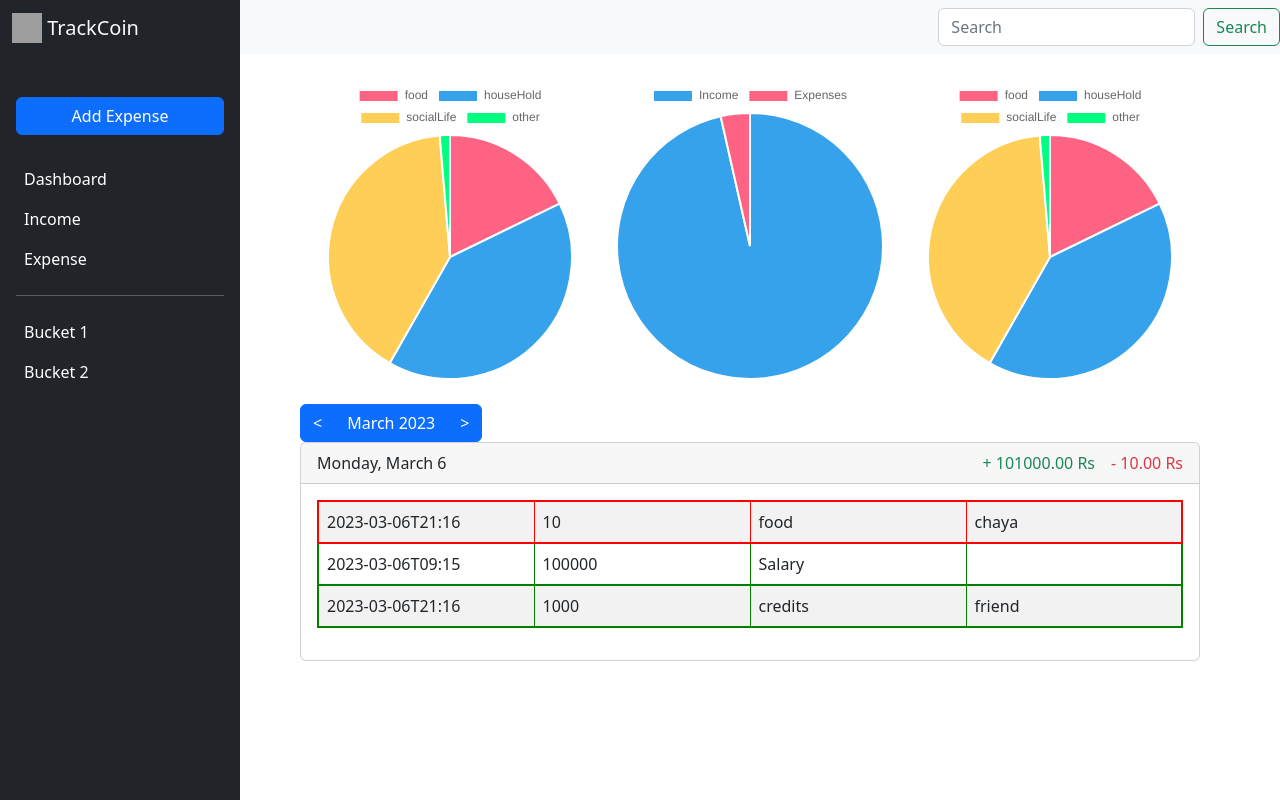
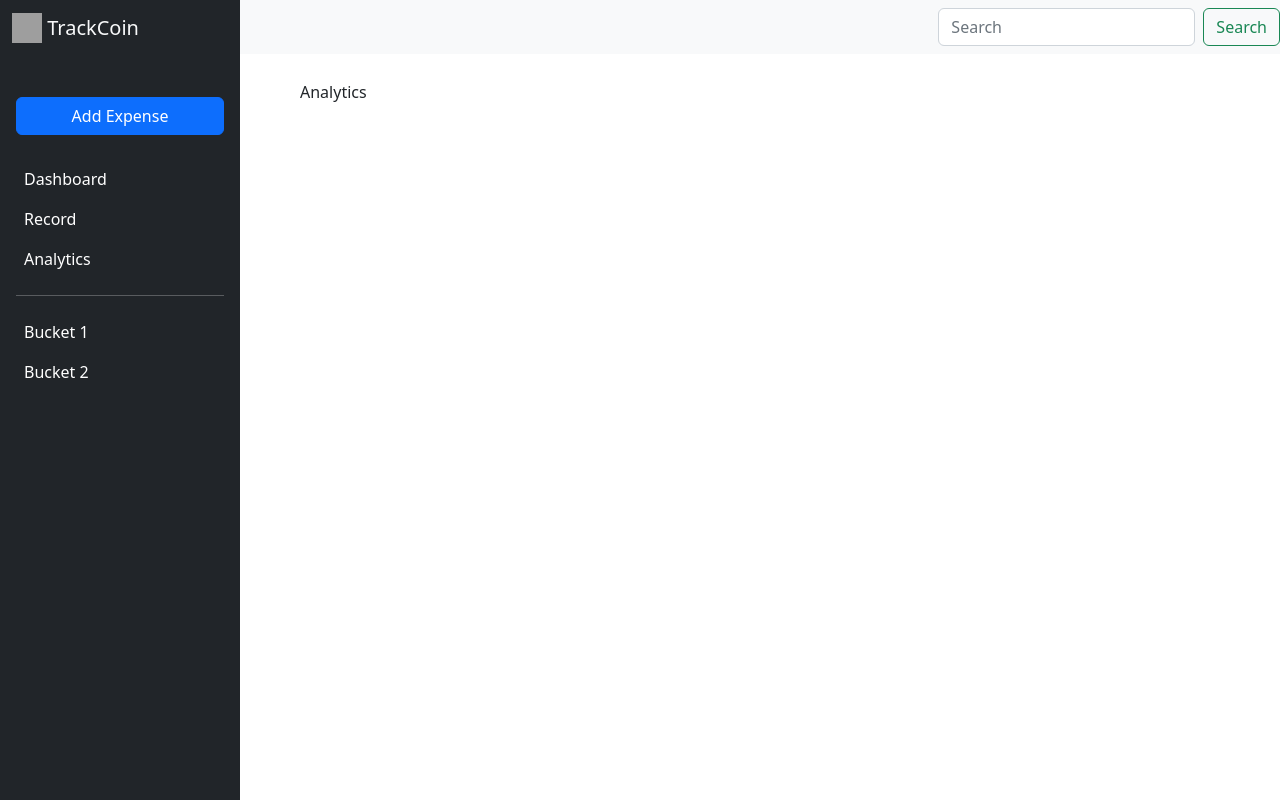
Before and after one commit to evin-wilson/expense-manager, a React (Create React App) app: page /analytics in a window 1280 px wide. Built offline with nearby package versions, Linux system fonts and the light colour scheme; grey boxes are pictures that could not be loaded.

Commit message:
added react-router-dom

```diff
--- a/package.json
+++ b/package.json
@@ -12,6 +12,7 @@
     "react-bootstrap": "^2.7.2",
     "react-chartjs-2": "^5.2.0",
     "react-dom": "^18.2.0",
+    "react-router-dom": "^6.10.0",
     "react-scripts": "5.0.1",
     "web-vitals": "^2.1.4"
   },
--- a/src/App.css
+++ b/src/App.css
@@ -1,38 +1,6 @@
-.App {
-  text-align: center;
+.content-wrapper {
+  width: 100%;
+  padding-left: 300px;
+  padding-right: 80px;
+  padding-top: 80px;
 }
-
-.App-logo {
-  height: 40vmin;
-  pointer-events: none;
-}
-
-@media (prefers-reduced-motion: no-preference) {
-  .App-logo {
-    animation: App-logo-spin infinite 20s linear;
-  }
-}
-
-.App-header {
-  background-color: #282c34;
-  min-height: 100vh;
-  display: flex;
-  flex-direction: column;
-  align-items: center;
-  justify-content: center;
-  font-size: calc(10px + 2vmin);
-  color: white;
-}
-
-.App-link {
-  color: #61dafb;
-}
-
-@keyframes App-logo-spin {
-  from {
-    transform: rotate(0deg);
-  }
-  to {
-    transform: rotate(360deg);
-  }
-}
--- a/src/App.js
+++ b/src/App.js
@@ -1,23 +1,26 @@
 import Navigations from './compontent/Navigations';
 import Home from './pages/Home';
 import { AppProvider } from './compontent/context/AppContext';
+import { BrowserRouter, Routes, Route } from 'react-router-dom';
+import Record from './pages/Record';
+import Analytics from './pages/Analytics';
+import './App.css';
 
 function App() {
   return (
     <AppProvider>
-      <div className='App'>
-        <Navigations />
-        <div
-          style={{
-            paddingLeft: '300px',
-            paddingRight: '80px',
-            paddingTop: '80px',
-            width: '100%',
-          }}
-        >
-          <Home />
+      <BrowserRouter>
+        <div className='App'>
+          <Navigations />
+          <div className='content-wrapper'>
+            <Routes>
+              <Route exact path='/' element={<Home />} />
+              <Route path='/record' element={<Record />} />
+              <Route path='/analytics' element={<Analytics />} />
+            </Routes>
+          </div>
         </div>
-      </div>
+      </BrowserRouter>
     </AppProvider>
   );
 }
--- a/src/compontent/RecordCard.jsx
+++ b/src/compontent/RecordCard.jsx
@@ -61,7 +61,7 @@ function RecordCard({ date, records }) {
                 onClick={() => handleRowClick(record)}
               >
                 <td style={{ width: '25%' }}>{record.date}</td>
-                <td style={{ width: '25%' }}>{record.amount}</td>
+                <td style={{ width: '25%' }}>{`${record.amount} Rs`}</td>
                 <td style={{ width: '25%' }}>{record.category}</td>
                 <td style={{ width: '25%' }}>{record.note}</td>
               </tr>
--- a/src/compontent/SideNavigation.jsx
+++ b/src/compontent/SideNavigation.jsx
@@ -6,6 +6,7 @@ import { Button } from 'react-bootstrap';
 import { useState } from 'react';
 import TransactionsModal from './TransactionsModal';
 import Record from '../data/Record';
+import { Link } from 'react-router-dom';
 
 const SideNavigation = () => {
   const [modalShow, setModalShow] = useState(false);
@@ -38,13 +39,19 @@ const SideNavigation = () => {
         />
         <br />
         <Nav.Item>
-          <Nav.Link href='#'>Dashboard</Nav.Link>
+          <Nav.Link as={Link} to='/'>
+            Dashboard
+          </Nav.Link>
         </Nav.Item>
         <Nav.Item>
-          <Nav.Link href='#'>Income</Nav.Link>
+          <Nav.Link as={Link} to='/record'>
+            Record
+          </Nav.Link>
         </Nav.Item>
         <Nav.Item>
-          <Nav.Link href='#'>Expense</Nav.Link>
+          <Nav.Link as={Link} to='/analytics'>
+            Analytics
+          </Nav.Link>
         </Nav.Item>
         <hr style={{ color: 'white' }} />
         <Nav.Item>
--- /dev/null
+++ b/src/pages/Analytics.jsx
@@ -0,0 +1,6 @@
+import React from 'react';
+
+function Analytics() {
+  return <div>Analytics</div>;
+}
+export default Analytics;
--- /dev/null
+++ b/src/pages/Record.jsx
@@ -0,0 +1,7 @@
+import React from 'react';
+
+function Record() {
+  return <div>Record</div>;
+}
+
+export default Record;
```
Also changed, not shown: 1 other file (tests, documents, lock files or other folders).
